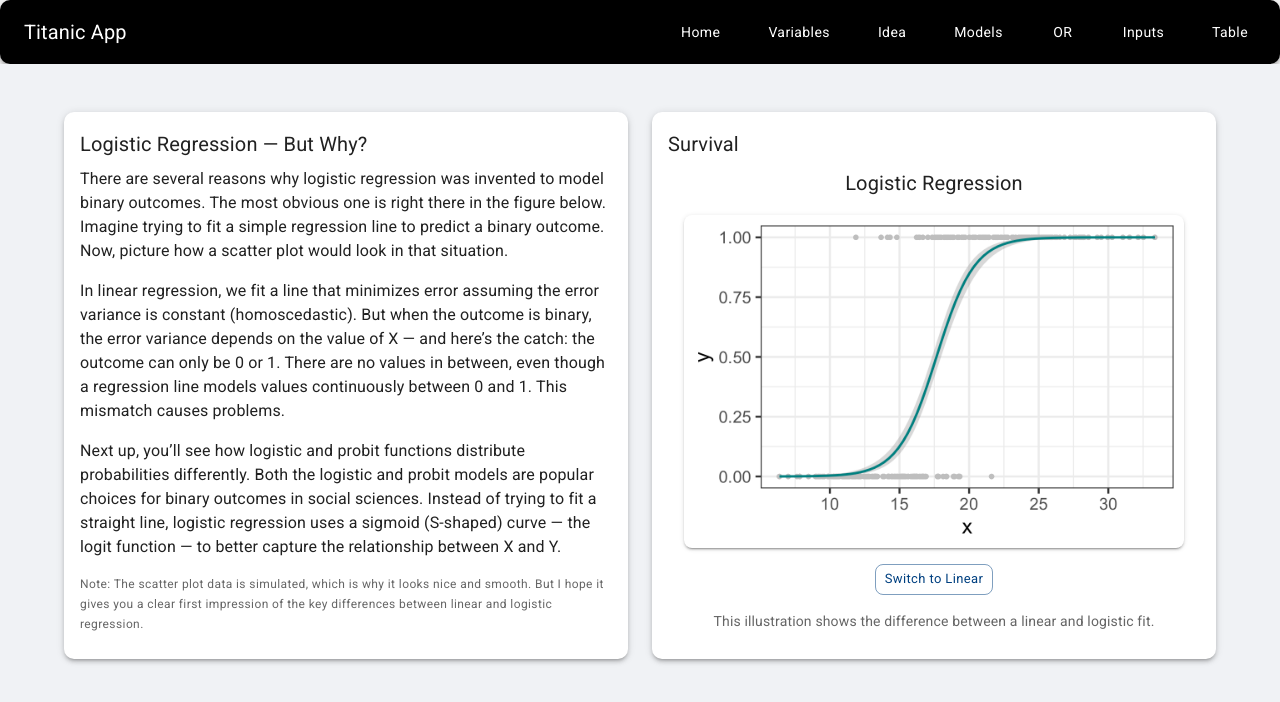
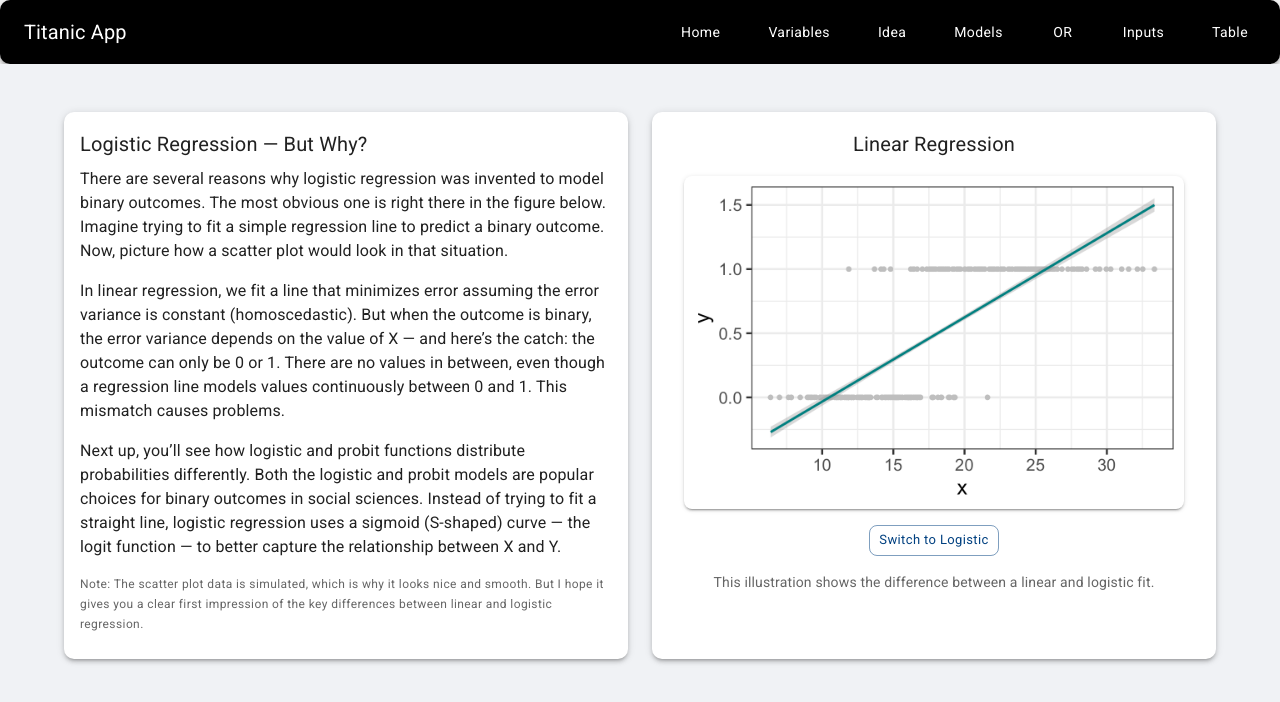
Before and after one commit to edgar-treischl/seact_app, a React (Vite) app: page /#/idea in a window 1280 px wide. Shown: the top 702 px of the page. Built offline with nearby package versions, Linux system fonts and the light colour scheme; some icons are missing.

Commit message:
Add OR by hand

```diff
--- a/src/components/titanic/LogitVsLinear.jsx
+++ b/src/components/titanic/LogitVsLinear.jsx
@@ -18,13 +18,13 @@ export default function LogitVsLinear() {
       }}
     >
       <Typography variant="h6">
-        {useLogit ? "Logistic Regression" : "Linear Regression"}
+        {useLogit ? "Linear Regression": "Logistic Regression"}
       </Typography>
 
       <Box
         component="img"
-        src={useLogit ? logitImg : linearImg}
-        alt={useLogit ? "Logistic regression plot" : "Linear regression plot"}
+        src={useLogit ? linearImg: logitImg}
+        alt={useLogit ? "Linear regression" : "Logistic regression"}
         sx={{
           width: "100%",
           maxWidth: 500,
@@ -39,7 +39,7 @@ export default function LogitVsLinear() {
         size="small"
         onClick={() => setUseLogit(!useLogit)}
       >
-        Switch to {useLogit ? "Linear" : "Logistic"}
+        Switch to {useLogit ? "Logistic" : "Linear"}
       </Button>
 
       <Typography variant="body2" color="text.secondary">
--- a/src/pages/Idea.jsx
+++ b/src/pages/Idea.jsx
@@ -49,7 +49,7 @@ export default function TitanicOld() {
 
         {/* Right Panel */}
         <Box sx={{ flex: 1 }}>
-          <MyCard title="Survival">
+          <MyCard>
             <LogitVsLinear />
           </MyCard>
         </Box>
--- a/src/pages/Models.jsx
+++ b/src/pages/Models.jsx
@@ -65,18 +65,10 @@ export default function Models() {
               <li><b>Model 2:</b> <code>Survived ~ Sex + Pclass</code></li>
               <li><b>Model 3:</b> <code>Survived ~ Sex + Pclass + Age</code></li>
             </ul>
-
             <Typography variant="body2" sx={{ mt: 1, color: "text.secondary" }}>
               <code>Intercept</code> gives log-odds for the reference group; other coefficients
               show relative changes.
             </Typography>
-
-            <Box sx={{ display: "flex", alignItems: "flex-start", mt: 2, p: 2, backgroundColor: "#fffbe6", borderRadius: 1 }}>
-              <LightbulbOutlinedIcon color="warning" sx={{ mr: 1, mt: 0.3 }} />
-              <Typography variant="body2">
-                Tip: Convert estimates to <b>odds ratios</b> with <code>exp(estimate)</code> for easier interpretation.
-              </Typography>
-            </Box>
           </MyCard>
         </Box>
 
@@ -132,6 +124,12 @@ export default function Models() {
                 <Typography sx={{ fontSize: "0.75rem" }}>No summary available.</Typography>
               )}
             </Paper>
+            <Box sx={{ display: "flex", alignItems: "flex-start", mt: 2, p: 2, backgroundColor: "#fffbe6", borderRadius: 1 }}>
+              <LightbulbOutlinedIcon color="warning" sx={{ mr: 1, mt: 0.3 }} />
+              <Typography variant="body2">
+                Tip: Convert estimates to <b>odds ratios</b> with <code>exp(estimate)</code> with R for easier interpretation.
+              </Typography>
+            </Box>
           </MyCard>
         </Box>
       </Box>
--- a/src/pages/OddsRatios.jsx
+++ b/src/pages/OddsRatios.jsx
@@ -9,16 +9,20 @@ import {
   Paper,
 } from "@mui/material";
 import MyCard from "../components/MyCard";
+import orCount from "../assets/or_count.png";
 import orM1 from "../assets/or_m1.png";
 import orM2 from "../assets/or_m2.png";
 import orM3 from "../assets/or_m3.png";
 
 export default function OddsRatios() {
-  const [model, setModel] = useState("m1");
-  const [imageSrc, setImageSrc] = useState(orM1);
+  const [model, setModel] = useState("m0");
+  const [imageSrc, setImageSrc] = useState(orCount);
 
   useEffect(() => {
     switch (model) {
+      case "m0":
+        setImageSrc(orCount);
+      break;
       case "m1":
         setImageSrc(orM1);
         break;
@@ -29,7 +33,7 @@ export default function OddsRatios() {
         setImageSrc(orM3);
         break;
       default:
-        setImageSrc(orM1);
+        setImageSrc(orCount);
     }
   }, [model]);
 
@@ -51,17 +55,14 @@ export default function OddsRatios() {
         {/* --- LEFT CARD: Explanation --- */}
         <Box sx={{ flex: 1 }}>
           <MyCard title="Understanding Odds Ratios">
-            <Typography variant="h6" paragraph>
-              Odds Ratio?
-            </Typography>
-
             <Typography paragraph>
               The odds ratio (OR) compares the odds of an event between groups. For example, if men had the same odds of survival as women, the OR would be 1.
             </Typography>
-
             <Typography paragraph>
-              Men’s odds = survived / not survived (109 / 468), Women’s odds = 233 / 81. Divide men’s odds by women’s odds to get the OR. Software handles this automatically.
-            </Typography>
+              The odds for men are calculated as survived / not survived = 109 / 468.
+              For women, the odds are 233 / 81. Dividing the men’s odds by the women’s odds gives the Odds Ratio (OR).
+              Therefore, the OR for men is 0.081, indicating that men were less likely to survive compared to women.
+              </Typography>
 
             <Typography variant="h6" paragraph>
               Interpretation:
@@ -85,7 +86,7 @@ export default function OddsRatios() {
 
         {/* --- RIGHT CARD: OR Image --- */}
         <Box sx={{ flex: 1 }}>
-          <MyCard title="Odds Ratio Plot">
+          <MyCard title="Odds Ratio">
             <ToggleButtonGroup
               color="primary"
               exclusive
@@ -93,6 +94,7 @@ export default function OddsRatios() {
               onChange={(e, newModel) => newModel && setModel(newModel)}
               sx={{ mb: 2 }}
             >
+              <ToggleButton value="m0">By Hand</ToggleButton>
               <ToggleButton value="m1">Model 1</ToggleButton>
               <ToggleButton value="m2">Model 2</ToggleButton>
               <ToggleButton value="m3">Model 3</ToggleButton>
```
Also changed, not shown: src/assets/or_count.png (added), 1 other file (tests, documents, lock files or other folders).
